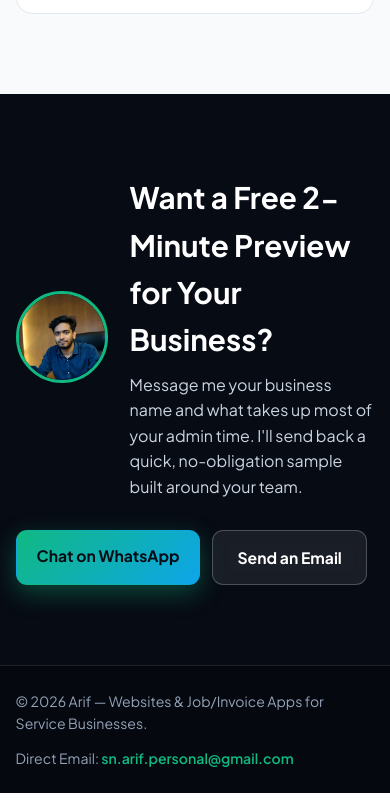
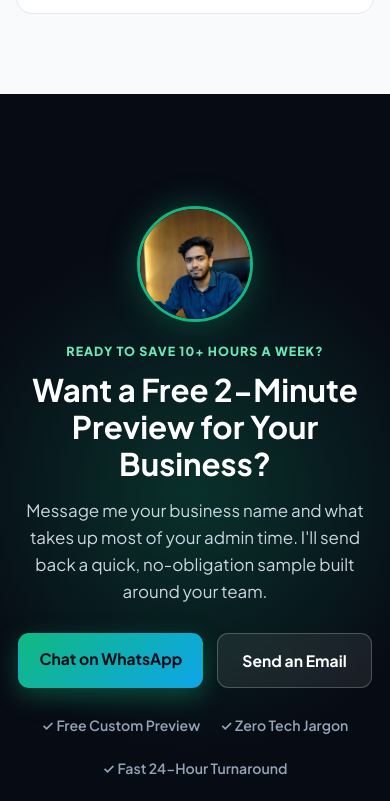
Before and after one commit to sn-arif/sn-arif.github.io, a plain HTML site: page index.html in a window 390 px wide. Shown: the part 6963-7764 px from the top of the page. Drawn offline with Linux system fonts and the light colour scheme.

Commit message:
Center and enlarge contact CTA section

```diff
--- a/index.html
+++ b/index.html
@@ -347,20 +347,23 @@
 
     <!-- CONTACT -->
     <section id="contact" class="section contact-section">
+      <div class="contact-glow"></div>
       <div class="container contact-box reveal">
-        <div class="contact-profile">
         <img src="Arif_dev.jpeg" alt="Arif" class="profile-avatar" />
-          <div>
+        <span class="eyebrow contact-eyebrow">Ready to Save 10+ Hours a Week?</span>
         <h2>Want a Free 2-Minute Preview for Your Business?</h2>
         <p>
           Message me your business name and what takes up most of your admin time.
           I'll send back a quick, no-obligation sample built around your team.
         </p>
-          </div>
-        </div>
         <div class="contact-actions">
           <a href="#" class="btn btn-glow btn-lg" data-whatsapp-link>Chat on WhatsApp</a>
           <a href="#" class="btn btn-glass btn-lg" data-email-link>Send an Email</a>
+        </div>
+        <div class="contact-guarantee">
+          <span>✓ Free Custom Preview</span>
+          <span>✓ Zero Tech Jargon</span>
+          <span>✓ Fast 24-Hour Turnaround</span>
         </div>
       </div>
     </section>
--- a/styles.css
+++ b/styles.css
@@ -856,48 +856,81 @@ input {
 
 /* Contact */
 .contact-section {
+  position: relative;
   background: var(--dark-bg);
   color: #fff;
+  padding: 112px 0;
+  overflow: hidden;
+}
+
+.contact-glow {
+  position: absolute;
+  width: 520px;
+  height: 520px;
+  border-radius: 50%;
+  background: radial-gradient(circle, rgba(16, 185, 129, 0.22), transparent 70%);
+  top: 50%;
+  left: 50%;
+  transform: translate(-50%, -50%);
+  pointer-events: none;
 }
 
 .contact-box {
+  position: relative;
+  z-index: 2;
   display: flex;
-  justify-content: space-between;
+  flex-direction: column;
   align-items: center;
-  gap: 30px;
-  flex-wrap: wrap;
-}
-
-.contact-profile {
-  display: flex;
-  align-items: center;
-  gap: 22px;
+  text-align: center;
+  max-width: 740px;
+  margin: 0 auto;
 }
 
 .profile-avatar {
-  width: 92px;
-  height: 92px;
+  width: 116px;
+  height: 116px;
   border-radius: 50%;
   object-fit: cover;
   object-position: top center;
   border: 3px solid var(--emerald);
-  flex-shrink: 0;
+  box-shadow: 0 0 32px rgba(16, 185, 129, 0.35);
+  margin-bottom: 20px;
+}
+
+.contact-eyebrow {
+  color: #6ee7b7;
+  margin-bottom: 10px;
 }
 
 .contact-box h2 {
-  font-size: 1.85rem;
-  margin-bottom: 8px;
+  font-size: clamp(1.95rem, 3.6vw, 2.7rem);
+  line-height: 1.18;
+  margin-bottom: 14px;
 }
 
 .contact-box p {
   color: #cbd5e1;
-  max-width: 560px;
+  font-size: 1.06rem;
+  max-width: 600px;
+  margin-bottom: 28px;
 }
 
 .contact-actions {
   display: flex;
-  gap: 12px;
+  justify-content: center;
+  gap: 14px;
   flex-wrap: wrap;
+  margin-bottom: 26px;
+}
+
+.contact-guarantee {
+  display: flex;
+  justify-content: center;
+  flex-wrap: wrap;
+  gap: 20px;
+  font-size: 0.88rem;
+  color: #94a3b8;
+  font-weight: 600;
 }
 
 /* Footer */
```
Lines whose indentation alone changed are shown as unchanged.
